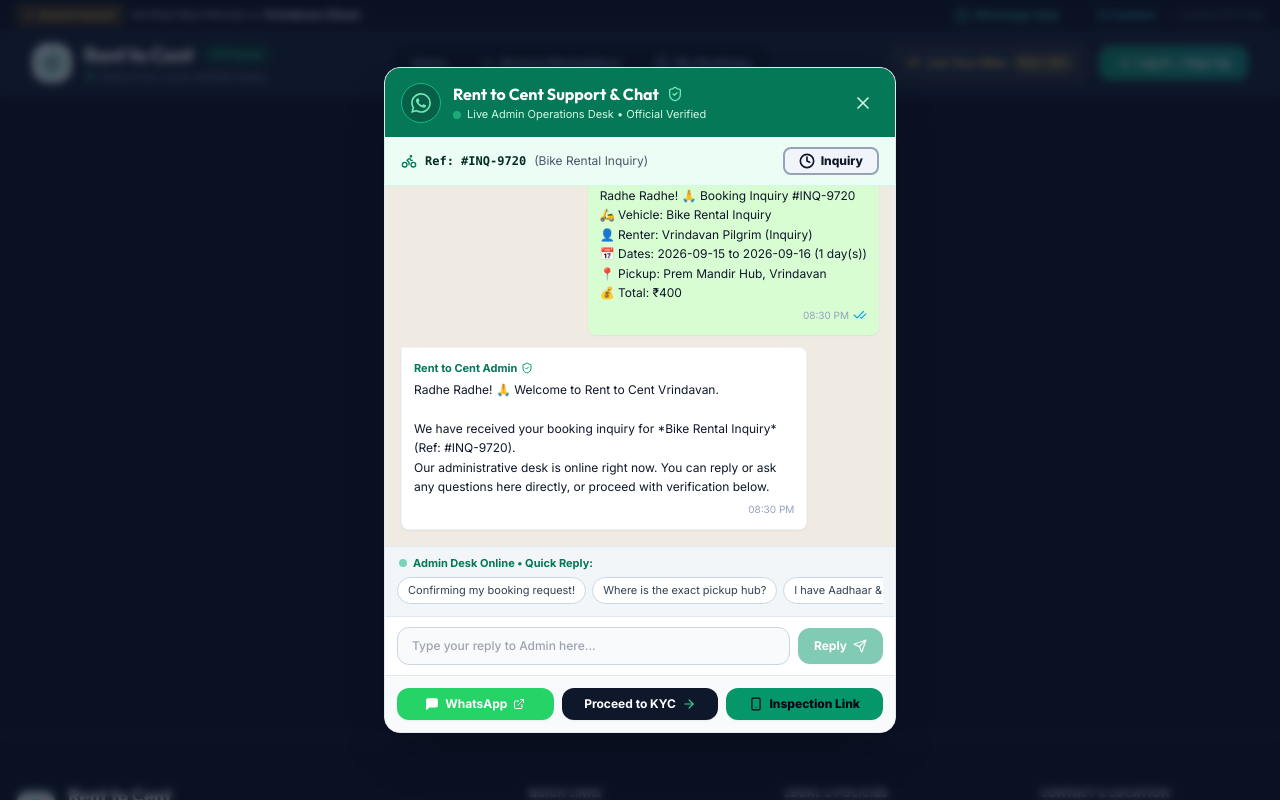
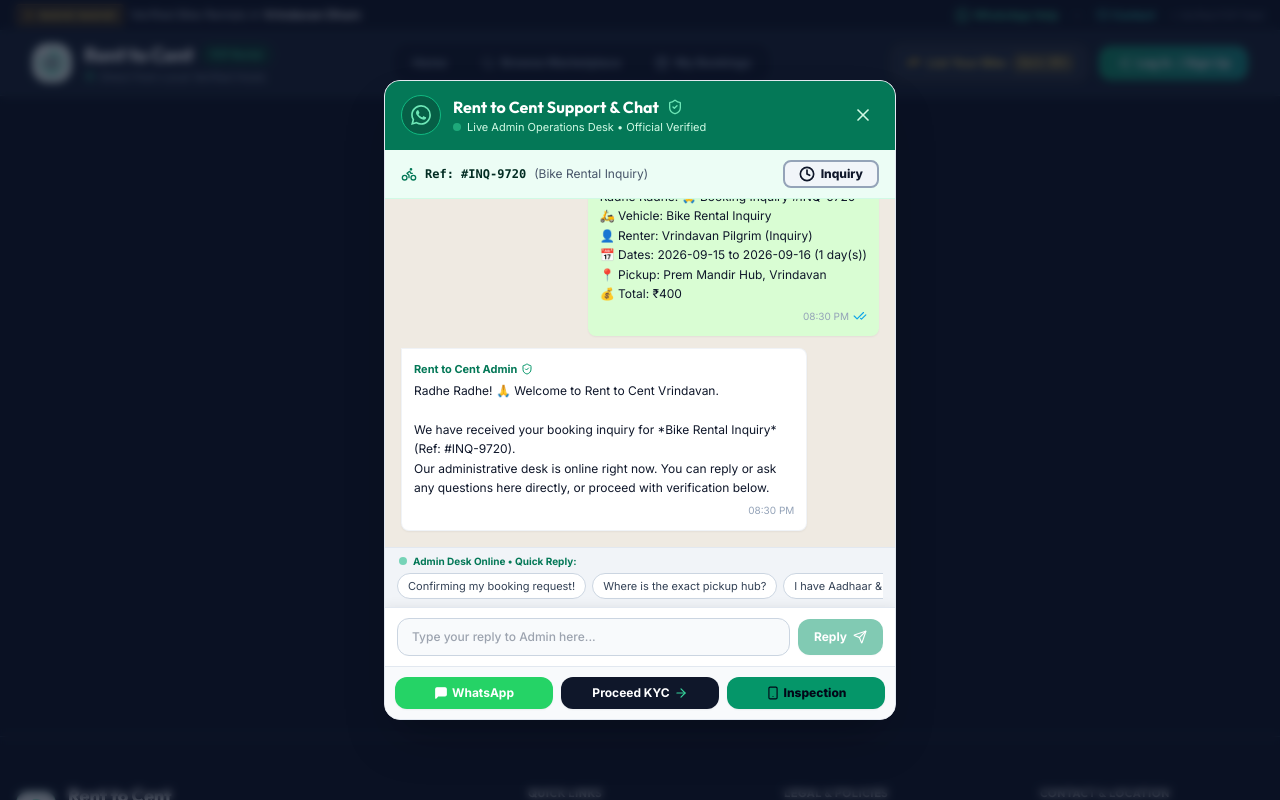
Before and after one commit to civdix/rentmeyoubike, a Next.js app: page /admin in a window 1280 px wide. Both pictures are taken after a click on the button "Live Chat / Inquiries". Shown: the top 800 px of the page. Built offline with nearby package versions, Linux system fonts and the light colour scheme; no server answers.

Commit message:
fix(chat): fix message sending input and reply button to bottom relative to chatarea container

```diff
--- a/src/components/WhatsAppModal.jsx
+++ b/src/components/WhatsAppModal.jsx
@@ -186,7 +186,7 @@ export const WhatsAppModal = ({ booking, vehicle, onClose, onLaunchKYC }) => {
 
   return (
     <div className="fixed inset-0 z-50 bg-slate-900/70 backdrop-blur-sm flex items-center justify-center p-3 sm:p-4 font-sans">
-      <div className="bg-white rounded-2xl max-w-lg w-full overflow-hidden shadow-2xl border border-slate-200 animate-in fade-in zoom-in duration-200 flex flex-col max-h-[92vh]">
+      <div className="bg-white rounded-2xl max-w-lg w-full overflow-hidden shadow-2xl border border-slate-200 animate-in fade-in zoom-in duration-200 flex flex-col h-[90vh] sm:h-[640px] max-h-[720px] min-h-[480px] relative">
         {/* WhatsApp Styled Header */}
         <div className="bg-emerald-700 text-white p-3.5 px-4 flex items-center justify-between shadow-md shrink-0">
           <div className="flex items-center gap-3">
@@ -223,8 +223,10 @@ export const WhatsAppModal = ({ booking, vehicle, onClose, onLaunchKYC }) => {
           <BookingStatusBadge status={booking?.status || 'Inquiry'} />
         </div>
 
+        {/* Chat Area Container - Fixed input at bottom relative to chatarea */}
+        <div className="flex-1 min-h-0 flex flex-col bg-[#efeae2] relative overflow-hidden">
           {/* Real Live WhatsApp Chat Feed */}
-        <div ref={chatContainerRef} className="p-4 bg-[#efeae2] flex-1 overflow-y-auto min-h-[220px] max-h-[360px] flex flex-col gap-3 custom-scrollbar">
+          <div ref={chatContainerRef} className="p-4 flex-1 min-h-0 overflow-y-auto flex flex-col gap-3 custom-scrollbar">
             {messages.map((msg, index) => {
               const isMe = msg.senderRole === 'customer';
               return (
@@ -263,15 +265,15 @@ export const WhatsAppModal = ({ booking, vehicle, onClose, onLaunchKYC }) => {
           </div>
 
           {/* Quick Reply Suggestions Bar */}
-        <div className="bg-slate-100/90 border-t border-slate-200 px-3 py-2 shrink-0">
-          <div className="flex items-center justify-between text-[11px] text-slate-600 mb-1.5 px-0.5 font-medium">
+          <div className="bg-slate-100/95 border-t border-slate-200 px-3 py-1.5 shrink-0 z-10">
+            <div className="flex items-center justify-between text-[10px] text-slate-500 mb-1 px-0.5 font-medium">
               <span className="flex items-center gap-1.5 text-emerald-700 font-bold">
                 <span className="w-2 h-2 rounded-full bg-emerald-500 animate-pulse"></span>
                 Admin Desk Online • Quick Reply:
               </span>
             </div>
 
-          <div className="flex items-center gap-1.5 overflow-x-auto custom-scrollbar pb-1">
+            <div className="flex items-center gap-1.5 overflow-x-auto custom-scrollbar pb-0.5">
               {customerQuickReplies.map((qr, i) => (
                 <button
                   key={i}
@@ -285,8 +287,8 @@ export const WhatsAppModal = ({ booking, vehicle, onClose, onLaunchKYC }) => {
             </div>
           </div>
 
-        {/* Input Bar */}
-        <form onSubmit={handleSendMessage} className="bg-white p-2.5 px-3 flex items-center gap-2 border-t border-slate-200 shrink-0">
+          {/* Input Bar - FIXED AT BOTTOM RELATIVE TO CHATAREA DIV */}
+          <form onSubmit={handleSendMessage} className="bg-white p-2.5 px-3 flex items-center gap-2 border-t border-slate-200 shrink-0 sticky bottom-0 z-20 shadow-[0_-2px_10px_rgba(0,0,0,0.06)]">
             <input
               type="text"
               value={inputText}
@@ -310,18 +312,18 @@ export const WhatsAppModal = ({ booking, vehicle, onClose, onLaunchKYC }) => {
               )}
             </button>
           </form>
+        </div>
 
         {/* Action Buttons Footer */}
-        <div className="p-2.5 sm:p-3 bg-slate-50 border-t border-slate-200 flex flex-col sm:flex-row items-center gap-2 shrink-0">
+        <div className="p-2 sm:p-2.5 bg-slate-50 border-t border-slate-200 grid grid-cols-3 gap-2 shrink-0">
           <a
             href={waUrl}
             target="_blank"
             rel="noreferrer"
-            className="w-full sm:w-1/3 bg-[#25D366] hover:bg-[#20ba5a] text-white font-bold text-xs py-2 px-3 rounded-xl flex items-center justify-center gap-1.5 shadow-sm transition-colors"
+            className="bg-[#25D366] hover:bg-[#20ba5a] text-white font-bold text-xs py-2 px-2 rounded-xl flex items-center justify-center gap-1 shadow-sm transition-colors text-center truncate"
           >
-            <MessageSquare className="w-3.5 h-3.5 fill-white" />
-            <span>WhatsApp</span>
-            <ExternalLink className="w-3 h-3" />
+            <MessageSquare className="w-3.5 h-3.5 fill-white shrink-0" />
+            <span className="truncate">WhatsApp</span>
           </a>
 
           <button
@@ -330,10 +332,10 @@ export const WhatsAppModal = ({ booking, vehicle, onClose, onLaunchKYC }) => {
               onClose();
               if (onLaunchKYC && booking?.id) onLaunchKYC(booking.id);
             }}
-            className="w-full sm:w-1/3 bg-slate-900 hover:bg-slate-800 text-white font-bold text-xs py-2 px-3 rounded-xl flex items-center justify-center gap-1.5 shadow-sm transition-colors cursor-pointer"
+            className="bg-slate-900 hover:bg-slate-800 text-white font-bold text-xs py-2 px-2 rounded-xl flex items-center justify-center gap-1 shadow-sm transition-colors cursor-pointer text-center truncate"
           >
-            <span>Proceed to KYC</span>
-            <ArrowRight className="w-3.5 h-3.5 text-emerald-400" />
+            <span className="truncate">Proceed KYC</span>
+            <ArrowRight className="w-3.5 h-3.5 text-emerald-400 shrink-0" />
           </button>
 
           <button
@@ -341,10 +343,10 @@ export const WhatsAppModal = ({ booking, vehicle, onClose, onLaunchKYC }) => {
               onClose();
               if (booking?.id) setActiveInspectionModal({ bookingId: booking.id, type: 'pre' });
             }}
-            className="w-full sm:w-1/3 bg-emerald-600 hover:bg-emerald-500 text-slate-950 font-extrabold text-xs py-2 px-3 rounded-xl flex items-center justify-center gap-1.5 shadow-sm transition-colors cursor-pointer"
+            className="bg-emerald-600 hover:bg-emerald-500 text-slate-950 font-extrabold text-xs py-2 px-2 rounded-xl flex items-center justify-center gap-1 shadow-sm transition-colors cursor-pointer text-center truncate"
           >
-            <Smartphone className="w-3.5 h-3.5" />
-            <span>Inspection Link</span>
+            <Smartphone className="w-3.5 h-3.5 shrink-0" />
+            <span className="truncate">Inspection</span>
           </button>
         </div>
       </div>
--- a/src/views/AdminView.jsx
+++ b/src/views/AdminView.jsx
@@ -906,11 +906,11 @@ export const AdminView = () => {
             </div>
 
             {/* Main Split-Pane Live Chat UI */}
-            <div className="bg-slate-900 border border-slate-800 rounded-2xl overflow-hidden shadow-2xl grid grid-cols-1 lg:grid-cols-12 min-h-[620px] max-h-[750px]">
+            <div className="bg-slate-900 border border-slate-800 rounded-2xl overflow-hidden shadow-2xl flex flex-col lg:grid lg:grid-cols-12 h-[720px] max-h-[85vh] min-h-[520px]">
               {/* LEFT PANE: Conversations list (4 cols) */}
-              <div className="lg:col-span-4 border-r border-slate-800 flex flex-col bg-slate-900/95">
+              <div className="lg:col-span-4 border-b lg:border-b-0 lg:border-r border-slate-800 flex flex-col bg-slate-900/95 max-h-[220px] sm:max-h-[260px] lg:max-h-none lg:h-full min-h-0 overflow-hidden">
                 {/* Search Header */}
-                <div className="p-3.5 border-b border-slate-800 bg-slate-950/60">
+                <div className="p-3.5 border-b border-slate-800 bg-slate-950/60 shrink-0">
                   <div className="relative">
                     <Search className="w-4 h-4 text-slate-500 absolute left-3 top-2.5" />
                     <input
@@ -924,7 +924,7 @@ export const AdminView = () => {
                 </div>
 
                 {/* Conversations List */}
-                <div className="flex-1 overflow-y-auto divide-y divide-slate-800/60 custom-scrollbar">
+                <div className="flex-1 min-h-0 overflow-y-auto divide-y divide-slate-800/60 custom-scrollbar">
                   {filteredConversations.length === 0 ? (
                     <div className="p-8 text-center text-slate-500 text-xs">
                       <MessageSquare className="w-8 h-8 text-slate-600 mx-auto mb-2 opacity-50" />
@@ -992,7 +992,7 @@ export const AdminView = () => {
               </div>
 
               {/* RIGHT PANE: Selected Conversation Chat Room (8 cols) */}
-              <div className="lg:col-span-8 flex flex-col bg-slate-950/60">
+              <div className="lg:col-span-8 flex flex-col bg-slate-950/60 flex-1 lg:h-full min-h-0 relative overflow-hidden">
                 {selectedConv ? (
                   <>
                     {/* Header */}
@@ -1055,7 +1055,7 @@ export const AdminView = () => {
                     </div>
 
                     {/* Messages Scroll Area */}
-                    <div ref={adminChatContainerRef} className="flex-1 p-4 overflow-y-auto space-y-3 custom-scrollbar bg-slate-950/80">
+                    <div ref={adminChatContainerRef} className="flex-1 min-h-0 p-4 overflow-y-auto space-y-3 custom-scrollbar bg-slate-950/80">
                       {chatLoading ? (
                         <div className="h-full flex items-center justify-center text-slate-500 text-xs">
                           <RefreshCw className="w-5 h-5 animate-spin mr-2 text-emerald-400" />
@@ -1118,13 +1118,13 @@ export const AdminView = () => {
                       ))}
                     </div>
 
-                    {/* Message Input Box */}
+                    {/* Message Input Box - FIXED ON BOTTOM RELATIVE TO CHATAREA DIV */}
                     <form
                       onSubmit={(e) => {
                         e.preventDefault();
                         handleAdminSendMessage();
                       }}
-                      className="p-3 bg-slate-900 border-t border-slate-800 flex items-center gap-2 shrink-0"
+                      className="p-3 bg-slate-900 border-t border-slate-800 flex items-center gap-2 shrink-0 sticky bottom-0 z-20 shadow-[0_-4px_12px_rgba(0,0,0,0.5)]"
                     >
                       <input
                         type="text"
@@ -1137,7 +1137,7 @@ export const AdminView = () => {
                       <button
                         type="submit"
                         disabled={isSendingChat || !chatInputText.trim()}
-                        className="bg-emerald-600 hover:bg-emerald-500 disabled:opacity-50 text-slate-950 font-bold px-4 py-2.5 rounded-xl text-xs flex items-center gap-1.5 transition-all shadow-md cursor-pointer"
+                        className="bg-emerald-600 hover:bg-emerald-500 disabled:opacity-50 text-slate-950 font-bold px-4 py-2.5 rounded-xl text-xs flex items-center gap-1.5 transition-all shadow-md cursor-pointer shrink-0"
                       >
                         <Send className="w-3.5 h-3.5" />
                         <span>Send Reply</span>
```
Lines whose indentation alone changed are shown as unchanged.
